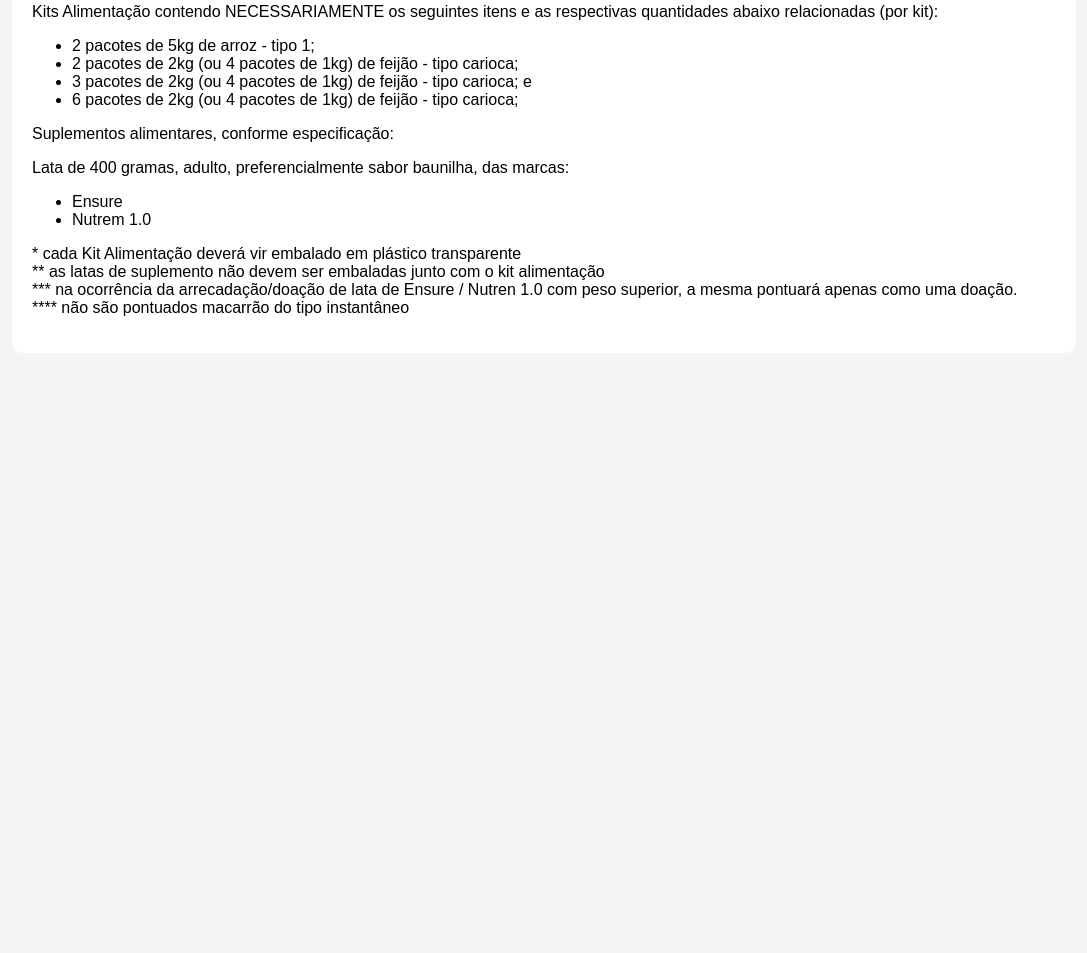
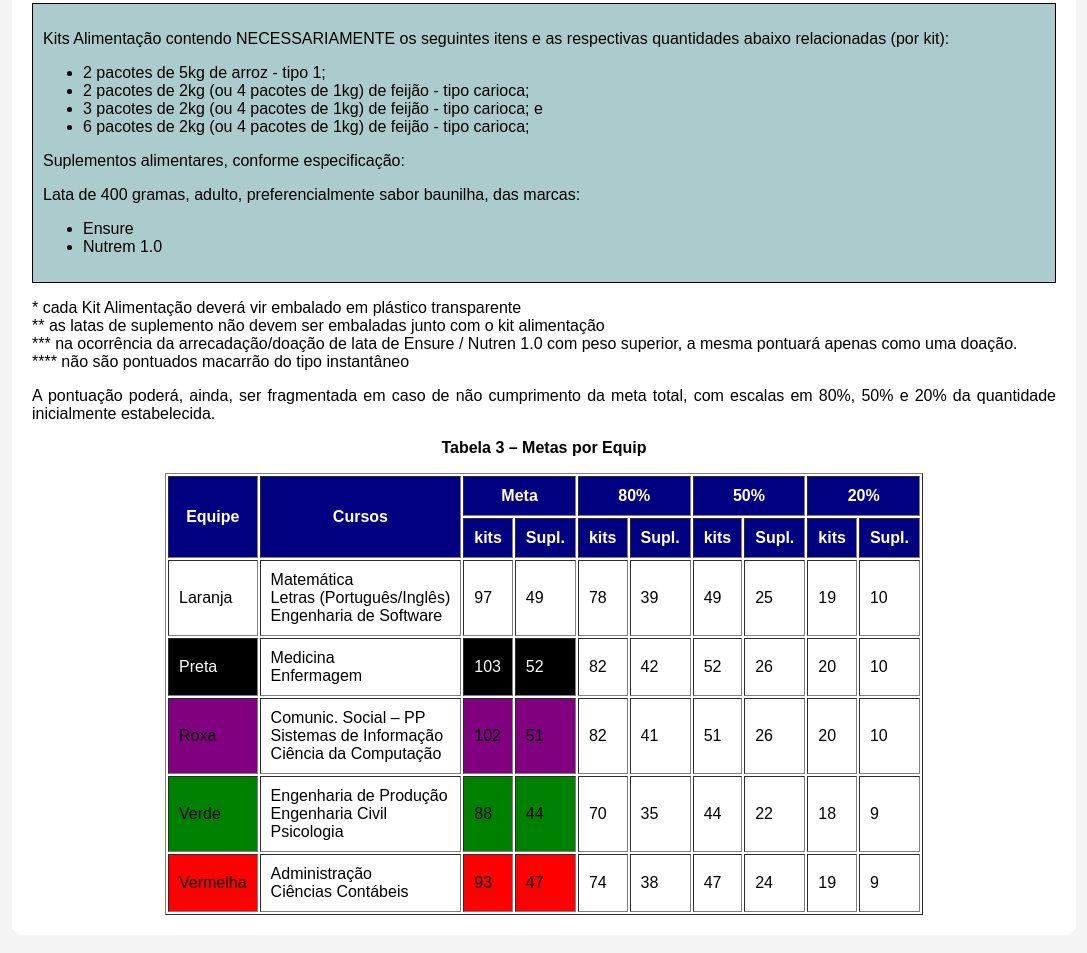
Before and after one commit to ARTHURpvn/trote, a plain HTML site: page gincana.html in a window 1280 px wide. Shown: the part 1858-2811 px from the top of the page, without its empty margins (96-1183 px from the left). Before the commit the page ends 2231 px from the top, so only its background shows below. Drawn offline with Linux system fonts and the light colour scheme.

Commit message:
finalizando tabela na gincana + add javascript

```diff
--- a/css/styles.css
+++ b/css/styles.css
@@ -102,3 +102,17 @@ thead {
 .vermelho {
     background: red;
 }
+
+.border-bottom {
+    border-bottom: 1px solid black;
+}
+
+.campos {
+    margin-bottom: 20px
+}
+
+.message {
+    padding: 10px;
+    background-color: rgb(171, 203, 204);
+    border: 1px solid black;
+}
--- a/gincana.html
+++ b/gincana.html
@@ -272,7 +272,7 @@
                 estudante e um Suplemento Alimentar para cada dois estudantes da equipe:
             </p>
 
-            <div>
+            <div class="message">
                 <p>
                     Kits Alimentação contendo NECESSARIAMENTE os seguintes itens e as
                     respectivas quantidades abaixo relacionadas (por kit):
@@ -302,7 +302,119 @@
                 *** na ocorrência da arrecadação/doação de lata de Ensure / Nutren 1.0 com peso superior, a mesma
                     pontuará apenas como uma doação. <br>
                 **** não são pontuados macarrão do tipo instantâneo
-                </p>
+            </p>
+
+            <p>
+                A pontuação poderá, ainda, ser fragmentada em caso de não cumprimento da
+                meta total, com escalas em 80%, 50% e 20% da quantidade inicialmente estabelecida.
+            </p>
+
+            <p style="text-align: center;"><b>Tabela 3 – Metas por Equip</b></p>
+
+            <table border="1">
+                <thead>
+                    <tr>
+                        <th rowspan="2">Equipe</th>
+                        <th rowspan="2">Cursos</th>
+                        <th colspan="2">Meta</th>
+                        <th colspan="2">80%</th>
+                        <th colspan="2">50%</th>
+                        <th colspan="2">20%</th>
+                    </tr>
+                    <tr>
+                        <th>kits</th>
+                        <th>Supl.</th>
+                        <th>kits</th>
+                        <th>Supl.</th>
+                        <th>kits</th>
+                        <th>Supl.</th>
+                        <th>kits</th>
+                        <th>Supl.</th>
+                    </tr>
+                </thead>
+
+                <tbody>
+                    <tr>
+                        <td class="laran">Laranja</td>
+                        <td>
+                            Matemática <br>
+                            Letras (Português/Inglês) <br>
+                            Engenharia de Software
+                        </td>
+                        <td class="laran">97</td>
+                        <td class="laran">49</td>
+                        <td>78</td>
+                        <td>39</td>
+                        <td>49</td>
+                        <td>25</td>
+                        <td>19</td>
+                        <td>10</td>
+                    </tr>
+                    <tr>
+                        <td class="preto">Preta</td>
+                        <td>
+                            Medicina <br>
+                            Enfermagem
+                        </td>
+                        <td class="preto">103</td>
+                        <td class="preto">52</td>
+                        <td>82</td>
+                        <td>42</td>
+                        <td>52</td>
+                        <td>26</td>
+                        <td>20</td>
+                        <td>10</td>
+                    </tr>
+                    <tr>
+                        <td class="roxo">Roxa</td>
+                        <td>
+                            Comunic. Social – PP<br>
+                            Sistemas de Informação <br>
+                            Ciência da Computação
+
+                        </td>
+                        <td class="roxo">102</td>
+                        <td class="roxo">51</td>
+                        <td>82</td>
+                        <td>41</td>
+                        <td>51</td>
+                        <td>26</td>
+                        <td>20</td>
+                        <td>10</td>
+                    </tr>
+                    <tr>
+                        <td class="verde">Verde</td>
+                        <td>
+                            Engenharia de Produção<br>
+                            Engenharia Civil<br>
+                            Psicologia
+                        </td>
+                        <td class="verde">88</td>
+                        <td class="verde">44</td>
+                        <td>70</td>
+                        <td>35</td>
+                        <td>44</td>
+                        <td>22</td>
+                        <td>18</td>
+                        <td>9</td>
+                    </tr>
+                    <tr>
+                        <td class="vermelho">Vermelha</td>
+                        <td>
+                            Administração<br>
+                            Ciências Contábeis
+                        </td>
+                        <td class="vermelho">93</td>
+                        <td class="vermelho">47</td>
+                        <td>74</td>
+                        <td>38</td>
+                        <td>47</td>
+                        <td>24</td>
+                        <td>19</td>
+                        <td>9</td>
+                    </tr>
+                </tbody>
+            </table>
         </div>
     </body>
 </html>
--- /dev/null
+++ b/js/scripts.js
@@ -0,0 +1,6 @@
+function calcular() {
+    let mascote = document.getElementById("mascote").value;
+    let homenagem = document.getElementById("homenagem").value;
+    let som = parseFloat(mascote) + parseFloat(homenagem)
+    alert("funcionou "+ som);
+}
```
Also changed, not shown: calculadoras.html (added, +47 -0 lines).
